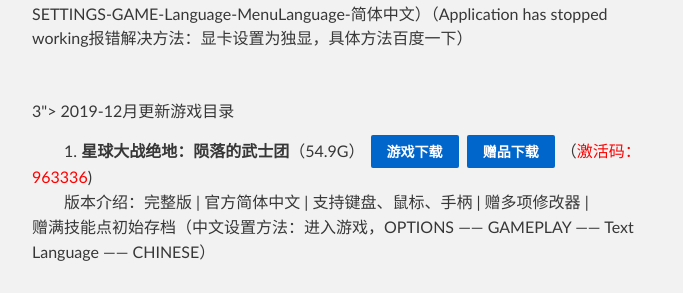
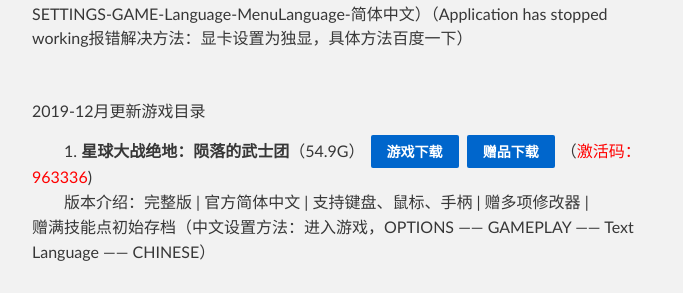
Before and after one commit to O7I2/o7i2.github.io, a Jekyll site: the page built from steam-games.html, in a window 1280 px wide and 900 px high, scrolled down 2714 px. Shown: the part 159-452 px from the top of the window, without its empty margins (288-971 px from the left). Built offline with Jekyll 4.4.1, drawn with Linux system fonts in a browser that asks for light colours; some of the changed text lies outside the part shown.

Commit message:
Update steam-games.html

```diff
--- a/steam-games.html
+++ b/steam-games.html
@@ -116,7 +116,7 @@
 
 						</span></div><br>
 
-			<p>3">
+			<p>
 								<span>2019-12月更新游戏目录</span></p>
 								<div></div>
 					<div style="line-height: 25px; margin-bottom: 20px;">
@@ -1172,7 +1172,7 @@
 
 						</span><br><br>
 
-							<p>4">
+							<p>
 								<span>2019-1月更新游戏目录</span></p>
 								<div></div>
 						<span>
@@ -1239,7 +1239,7 @@
 
 						</span><br><br>
 
-							<p>5">
+							<p>
 								<span>一、恐怖类</span></p>
 								<div></div>
 						<span>
@@ -1393,7 +1393,7 @@
 
 						</span><br><br>
 
-						<p>7">
+						<p>
 								<span>三、动作冒险类</span></p>
 								<div></div>
 						<span>
@@ -1769,7 +1769,7 @@
 								<span>（提取码：mlv2）</span></p>
 						</span><br><br>
 
-						<p>11">
+						<p>
 								<span>七、体育类</span></p>
 								<div></div>
 						<span>
@@ -1794,7 +1794,7 @@
 
 						</span><br><br>
 
-						<p>12">
+						<p>
 								<span>八、格斗对打类</span></p>
 								<div></div>
 						<span>
@@ -1818,7 +1818,7 @@
 								<span>（提取码：qy9l）（<span style="color: #FF0000;">安装密码：380298</span>）</span></p>
 						</span><br><br>
 
-						<p>13">
+						<p>
 								<span>九、模拟类</span></p>
 								<div></div>
 						<span>
@@ -1866,7 +1866,7 @@
 								<span>（提取码：nujx）（<span style="color: #FF0000;">激活码：254132</span>）</span></p>
 						</span><br><br>
 
-						<p>14">
+						<p>
 								<span>十、解密类</span></p>
 								<div></div>
 						<span>
@@ -1881,7 +1881,7 @@
 								<span>（提取码：og0f）</span></p>
 						</span><br><br>
 
-						<p>15">
+						<p>
 								<span>十一、飞行游戏</span></p>
 								<div></div>
 						<span>
```
